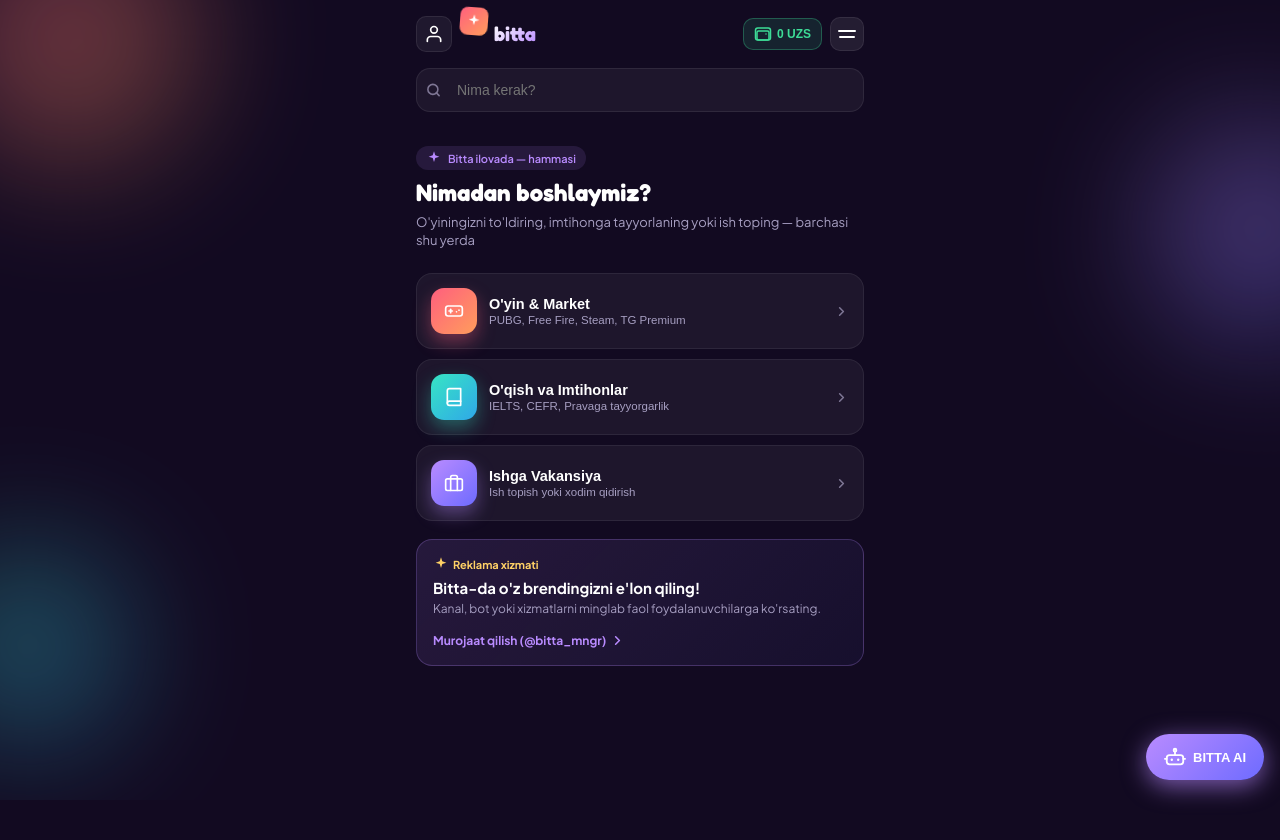
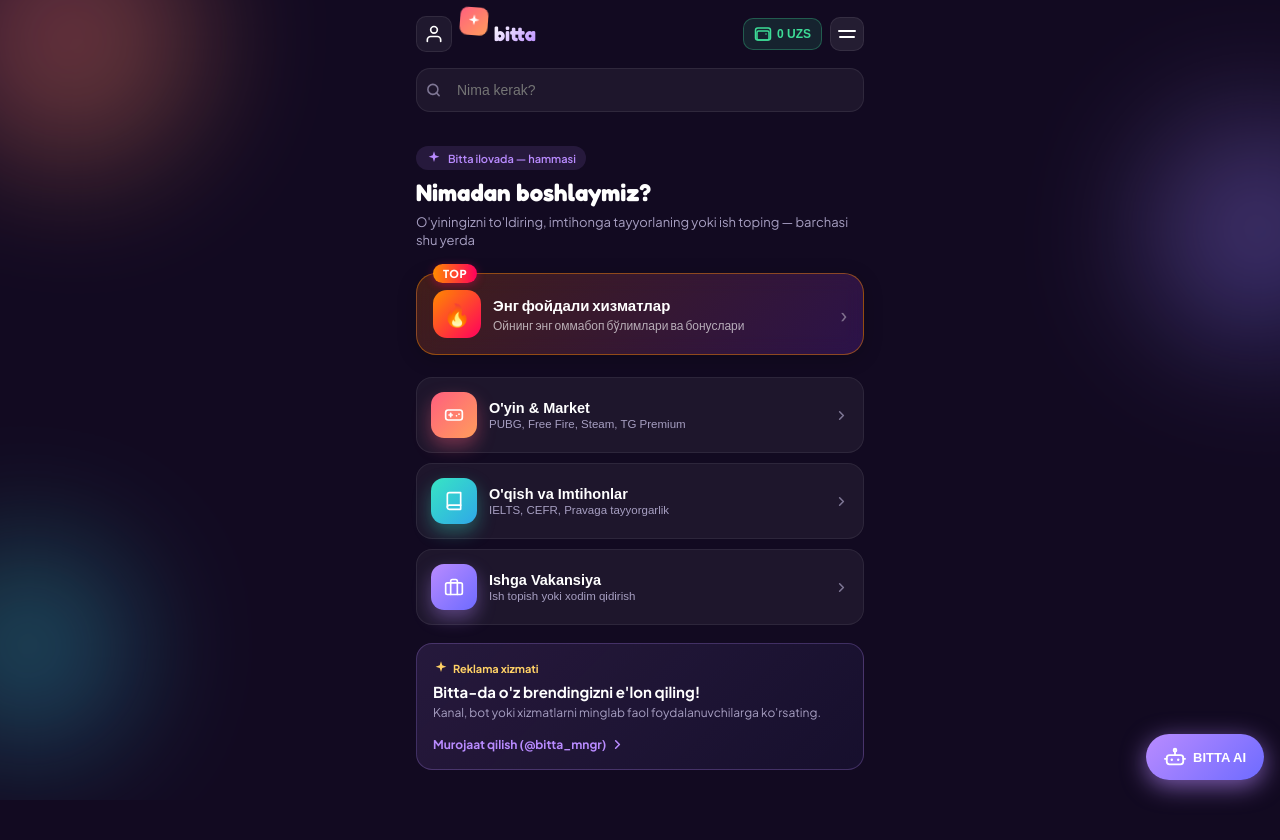
Before and after one commit to m1fne/BITTA-UI, a Next.js app: page / in a window 1280 px wide. Shown: the top 840 px of the page. Before the commit the page ends 800 px from the top, so only its background shows below. Built offline with nearby package versions, Linux system fonts and the light colour scheme.

Commit message:
mini upgrade

```diff
--- a/app/page.tsx
+++ b/app/page.tsx
@@ -868,8 +868,12 @@
                   <p style={styles.heroSub}>O'yiningizni to'ldiring, imtihonga tayyorlaning yoki ish toping — barchasi shu yerda</p>
                 </section>
 
-                {/* 3 КРУПНЫХ РАЗДЕЛА */}
+{/* 3 КРУПНЫХ РАЗДЕЛА (Теперь 4 с ТОП-блоком!) */}
                 <div style={styles.categoryList}>
+
+                  {/* 🚀 НАШ НОВЫЙ ТОП БЛОК */}
+                  <TopSection />
+
                   <button style={styles.categoryCard} className="bt-tile" onClick={() => { haptic("light"); setActiveView("market"); }}>
                     <div style={{ ...styles.categoryIconBadge, background: themes.pink.grad, boxShadow: `0 8px 18px ${themes.pink.glow}` }}>
                       <Icons.Gamepad />
```
